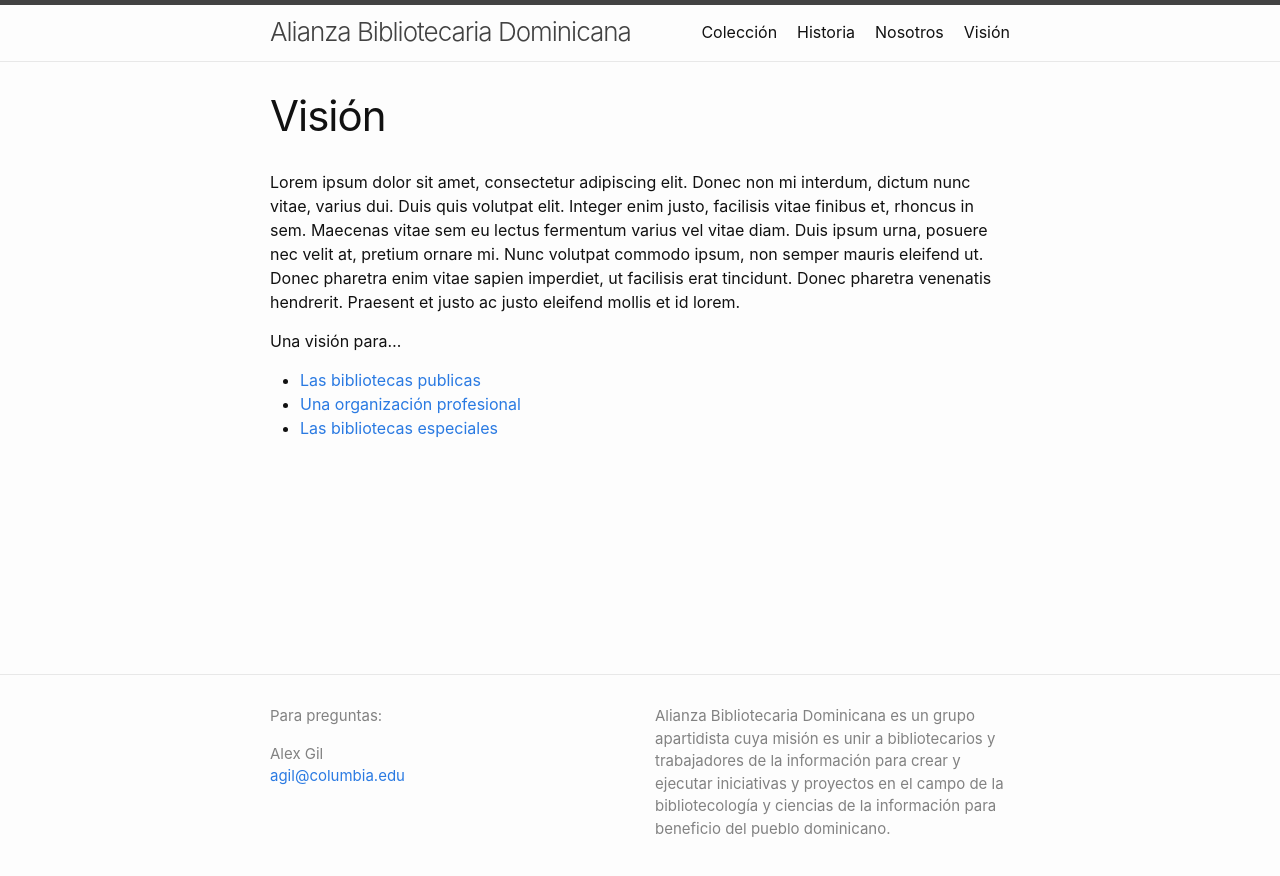
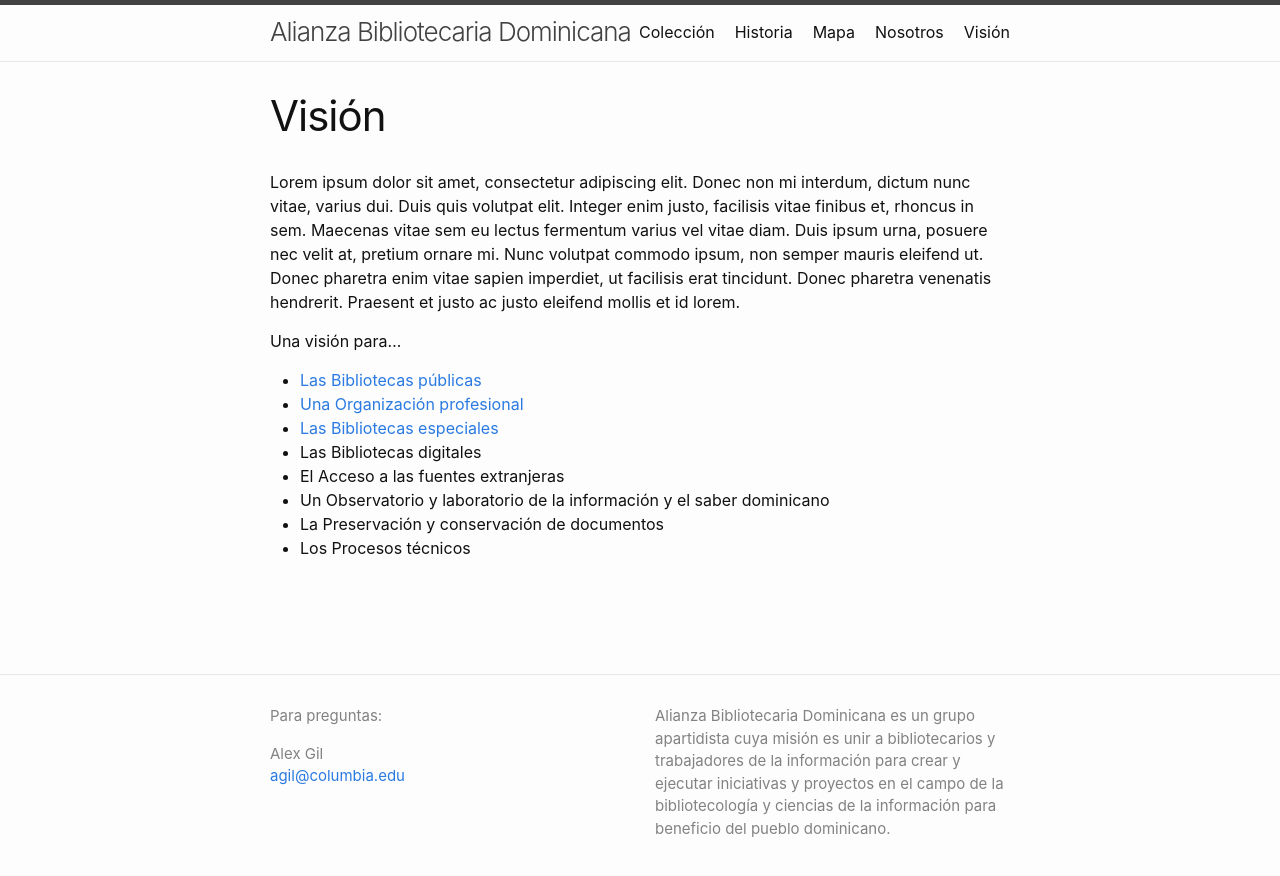
Before and after one commit to elotroalex/abd, a Jekyll site: the page built from vision.md, in a window 1280 px wide. Shown: the top 876 px of the page. Built offline with Jekyll 4.4.1, drawn with Linux system fonts in a browser that asks for light colours.

Commit message:
added full list of vision statements

```diff
--- a/vision.md
+++ b/vision.md
@@ -8,6 +8,11 @@
 
 Una visión para...
 
-- [Las bibliotecas publicas]({{"/vision/publicas/" | absolute_url}})
-- [Una organización profesional]({{"/vision/organizacion/" | absolute_url}})
-- [Las bibliotecas especiales]({{"/vision/especiales/" | absolute_url}})
+- [Las Bibliotecas públicas]({{"/vision/publicas/" | absolute_url}})
+- [Una Organización profesional]({{"/vision/organizacion/" | absolute_url}})
+- [Las Bibliotecas especiales]({{"/vision/especiales/" | absolute_url}})
+- Las Bibliotecas digitales
+- El Acceso a las fuentes extranjeras
+- Un Observatorio y laboratorio de la información y el saber dominicano
+- La Preservación y conservación de documentos
+- Los Procesos técnicos
```
Also changed, not shown: mapa.md (added, +9 -0 lines), assets/images/mapa.png (added).
